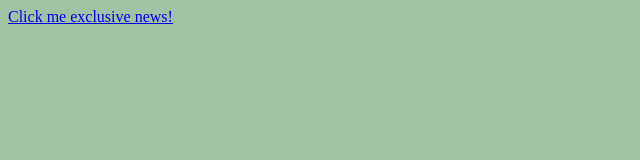
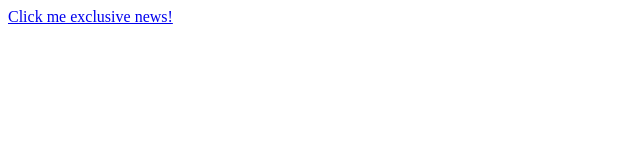
Before and after one commit to IPcuber/ca, a plain HTML site: page index.html in a window 1280 px wide. Shown: the whole page, without its empty margins (0-640 px from the left). Drawn offline with Linux system fonts and the light colour scheme.

Commit message:
New color

```diff
--- a/index.html
+++ b/index.html
@@ -2,7 +2,7 @@
 <html>
     <head>
     <style>
-body{background-color: #6969}
+body{background-color: #69}
 
 
 
```
